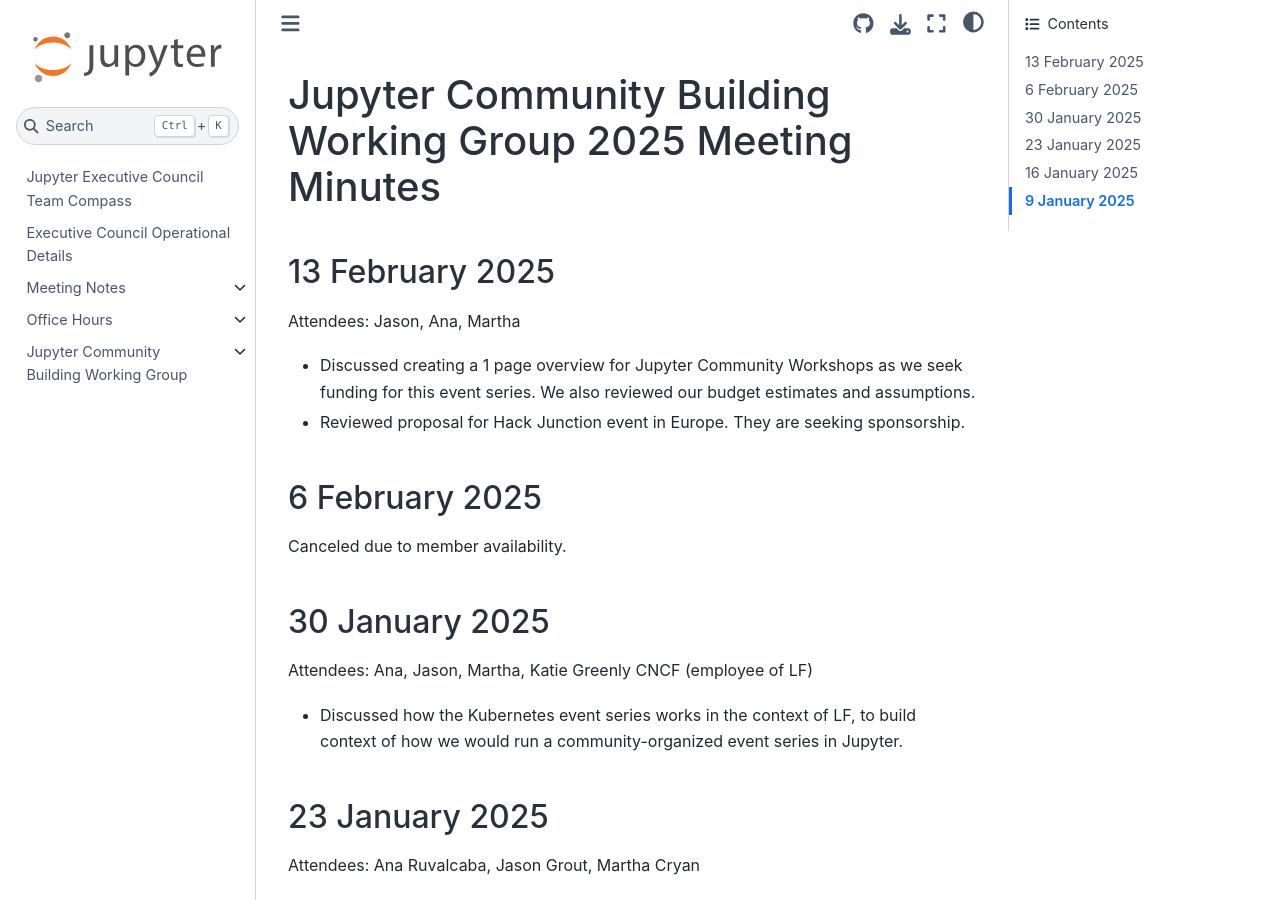
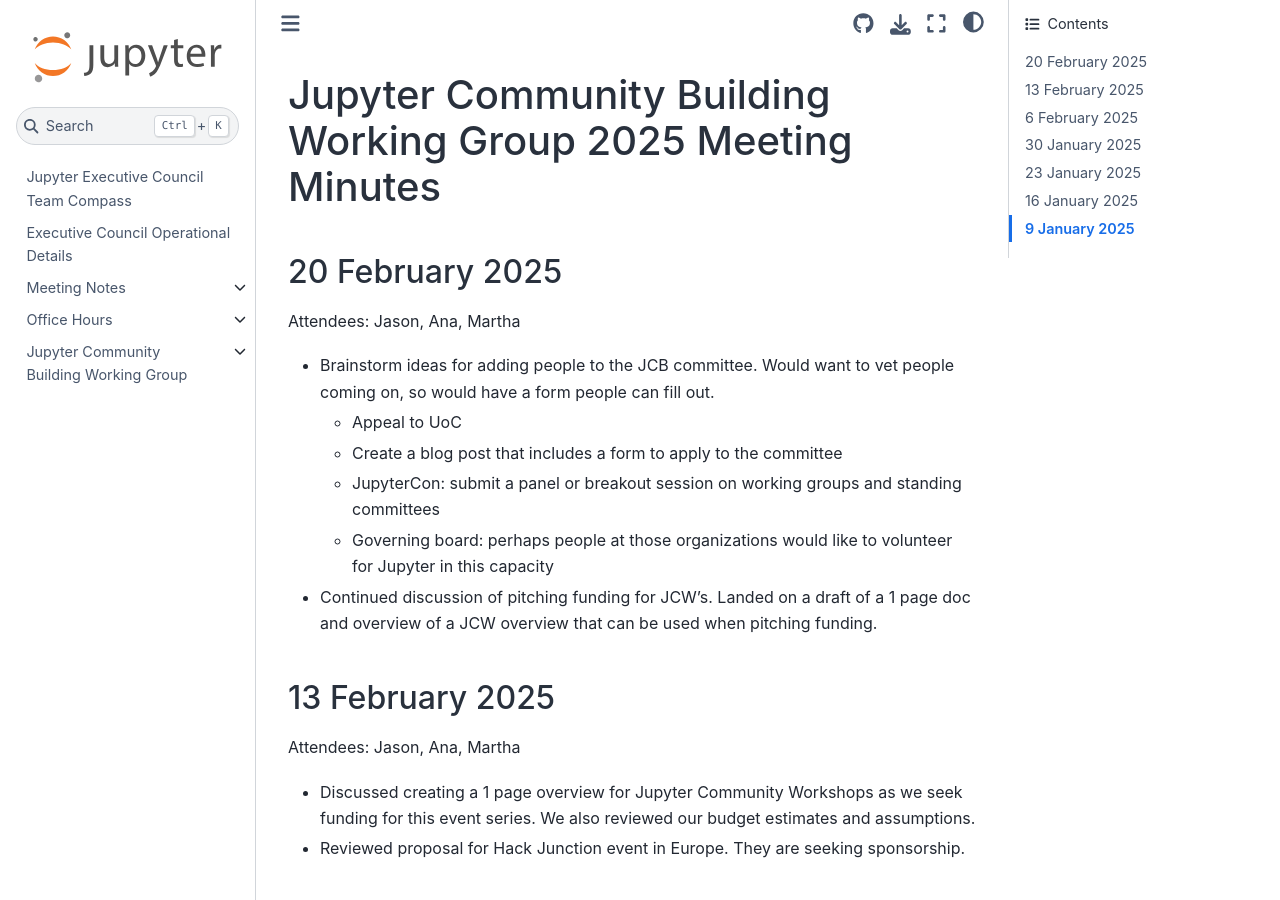
Before and after one commit to jupyter-governance/ec-team-compass, a Sphinx documentation site: the page built from docs/reports/communitybuilding/minutes_2025.md, in a window 1280 px wide and 900 px high. Built offline with Sphinx 7.4.7 and the Sphinx Book theme 1.1.4, drawn with Linux system fonts in a browser that asks for light colours.

Commit message:
Update JCB minutes

```diff
--- a/docs/reports/communitybuilding/minutes_2025.md
+++ b/docs/reports/communitybuilding/minutes_2025.md
@@ -1,4 +1,14 @@
 # Jupyter Community Building Working Group 2025 Meeting Minutes
+
+## 20 February 2025
+Attendees: Jason, Ana, Martha
+* Brainstorm ideas for adding people to the JCB committee. Would want to vet people coming on, so would have a form people can fill out.
+  * Appeal to UoC
+  * Create a blog post that includes a form to apply to the committee
+  * JupyterCon: submit a panel or breakout session on working groups and standing committees
+  * Governing board: perhaps people at those organizations would like to volunteer for Jupyter in this capacity
+* Continued discussion of pitching funding for JCW’s. Landed on a draft of a 1 page doc and overview of a JCW overview that can be used when pitching funding.
+
 
 ## 13 February 2025
 Attendees: Jason, Ana, Martha
```
